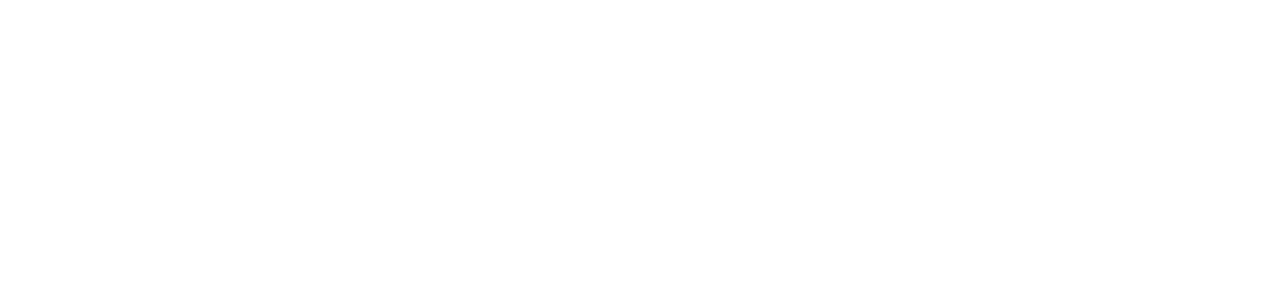
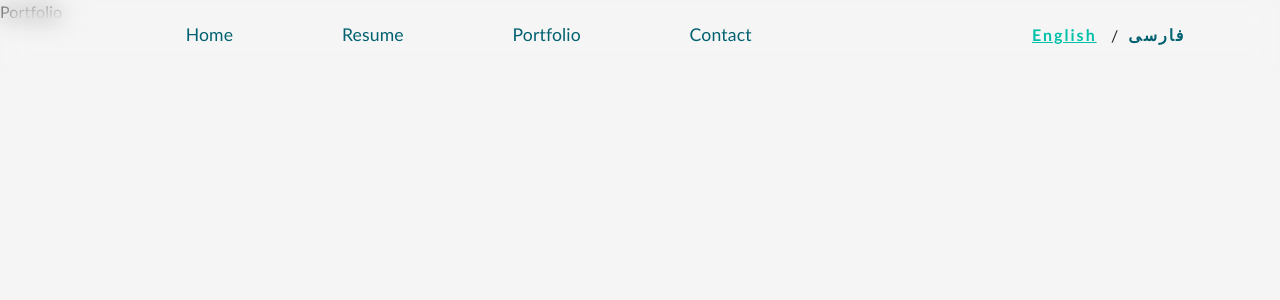
Before and after one commit to sina-olfati/sina-olfati-site, a React (Create React App) app: page /portfolio in a window 1280 px wide. Before the commit this address had no page. Shown: the top 300 px of the page. Built offline with nearby package versions, Linux system fonts and the light colour scheme; a web font is replaced by a local one.

Commit message:
hid the scrool bar of chrome and made the Portfolio screen

```diff
--- a/public/index.css
+++ b/public/index.css
@@ -8,4 +8,10 @@ body {
     /* deleting horizontal scrokk */
     width: 100vw;
     overflow-x: hidden;
+    -ms-overflow-style: none;  /* IE and Edge */
+    scrollbar-width: none;  /* Firefox */
 }
+/* Hide scrollbar for Chrome, Safari and Opera */
+body::-webkit-scrollbar {
+    display: none;
+}
--- a/src/App.tsx
+++ b/src/App.tsx
@@ -12,6 +12,7 @@ import CssBaseline from '@mui/material/CssBaseline';
 // Screens
 import Home from './screens/Home';
 import Resume from './screens/Resume';
+import Portfolio from './screens/Portfolio';
 
 
 
@@ -43,6 +44,7 @@ const App = () => {
       <Routes>
         <Route index element={<Home />} />
         <Route path='/resume' element={<Resume />} />
+        <Route path='/portfolio' element={<Portfolio />} />
       </Routes>
     </React.Fragment>
   )
--- a/src/components/menu/Menu.tsx
+++ b/src/components/menu/Menu.tsx
@@ -28,7 +28,6 @@ const Menu = () => {
     localStorage.setItem("i18nextLng", a)
     i18next.changeLanguage(a)
     setLanguage(a)
-    setActive(!active)
   }
 
 
--- a/src/screens/Home.css
+++ b/src/screens/Home.css
@@ -15,6 +15,12 @@
   overflow-x: hidden;
   overflow-y: auto;
   perspective: 2.1px;
+  -ms-overflow-style: none;  /*IE and Edge */
+  scrollbar-width: none;  /* Firefox */
+}
+/* Hide scrollbar for Chrome, Safari and Opera */
+.home-body main::-webkit-scrollbar {
+  display: none;
 }
 
 .home-body section {
--- /dev/null
+++ b/src/screens/Portfolio.css
@@ -0,0 +1,6 @@
+.port-container {
+    background-color: #f5f5f5;
+    min-height: 100vh;
+    width: 100vw;
+    overflow: hidden;
+}
--- /dev/null
+++ b/src/screens/Portfolio.tsx
@@ -0,0 +1,16 @@
+import React from 'react'
+import './Portfolio.css'
+
+// Components
+import Menu from '../components/menu/Menu'
+
+const Portfolio = () => {
+  return (
+    <div className='port-container'>
+        <Menu />
+      Portfolio
+    </div>
+  )
+}
+
+export default Portfolio
```
